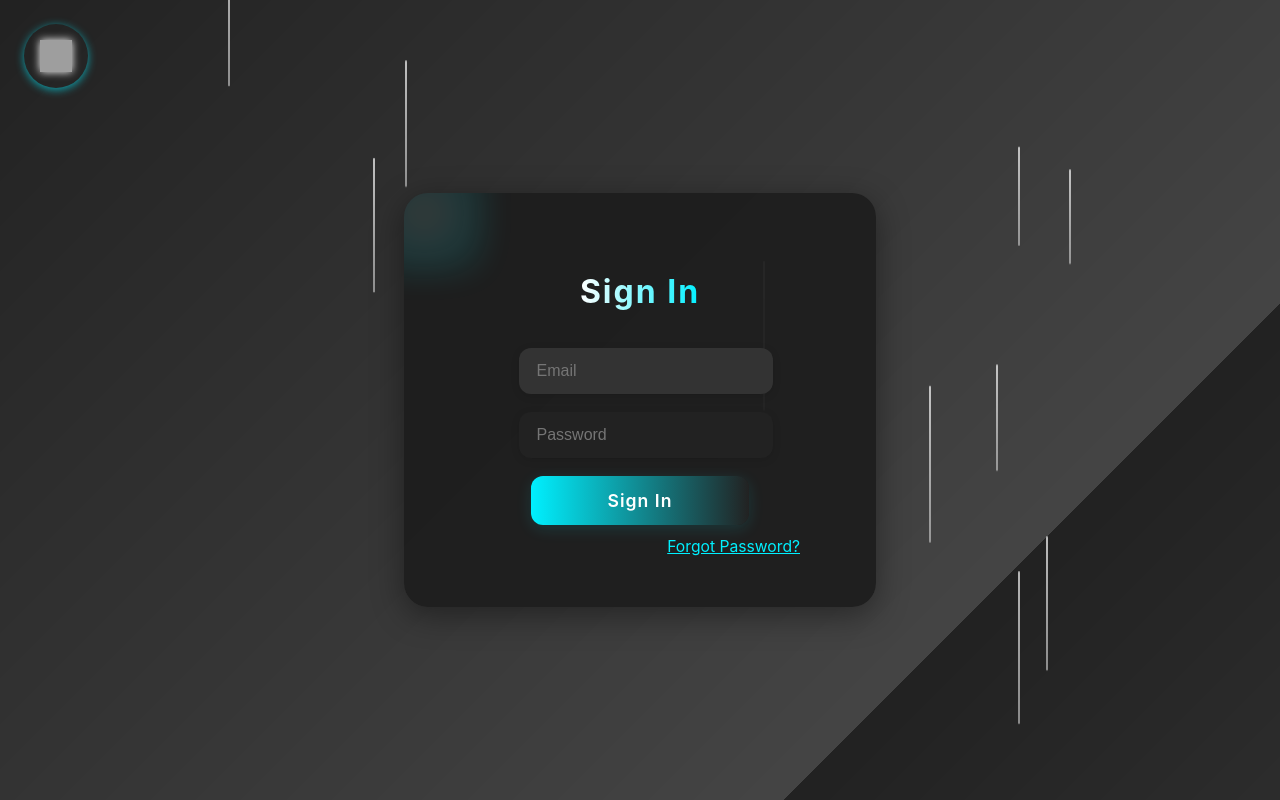
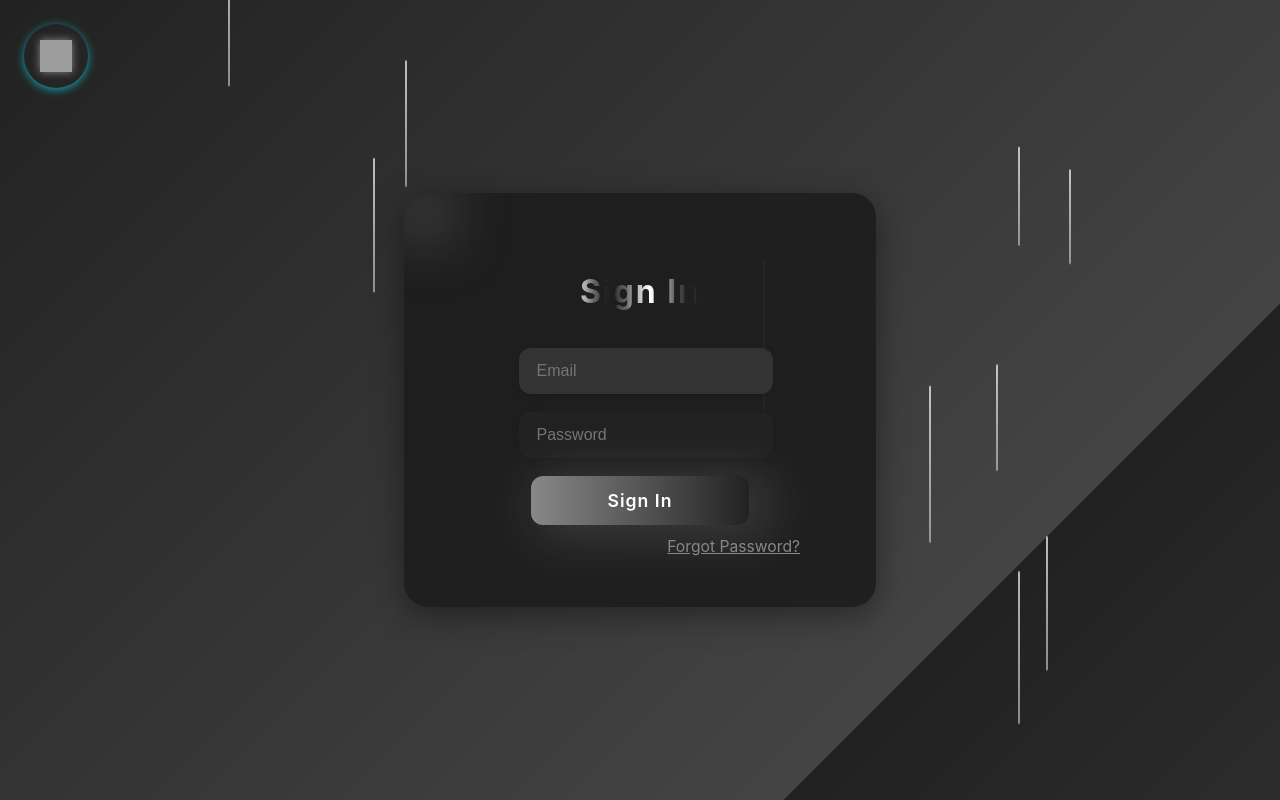
Before and after one commit to PaidYusuf/monochrome_todo, a React (Vite) app: page /login in a window 1280 px wide. Built offline with nearby package versions, Linux system fonts and the light colour scheme; grey boxes are pictures that could not be loaded.

Commit message:
Monochrome UI, animated shadow, moving glow, and improved home icon

```diff
--- a/frontend/src/pages/LoginPage.jsx
+++ b/frontend/src/pages/LoginPage.jsx
@@ -83,14 +83,20 @@ const LoginBox = styled.div`
 
 const FuturisticGlow = styled.div`
   position: absolute;
-  top: -40px;
-  left: -40px;
+  pointer-events: none;
   width: 120px;
   height: 120px;
-  background: radial-gradient(circle, #fff 0%, #00f0ff 60%, transparent 100%);
+  background: radial-gradient(circle, #eee 0%, #444 60%, transparent 100%);
   opacity: 0.12;
   filter: blur(16px);
   z-index: 0;
+  left: ${({ x }) => x}px;
+  top: ${({ y }) => y}px;
+`;
+
+const gradientMove = keyframes`
+  0% { background-position: 100% 50%; }
+  100% { background-position: 0% 50%; }
 `;
 
 const Title = styled.h2`
@@ -99,7 +105,20 @@ const Title = styled.h2`
   letter-spacing: 2px;
   margin-bottom: 32px;
   text-align: center;
-  background: linear-gradient(90deg, #fff 0%, #00f0ff 100%);
+  background: repeating-linear-gradient(90deg,
+    rgba(34,34,34,0.85) 0px, rgba(34,34,34,0.85) 8px,
+    #444 12px, #555 16px,
+    #666 20px, #888 24px,
+    #aaa 28px, #bbb 32px,
+    #ccc 36px, #eee 40px,
+    #fff 44px, #eee 48px,
+    #ccc 52px, #bbb 56px,
+    #aaa 60px, #888 64px,
+    #666 68px, #555 72px,
+    #444 76px, rgba(34,34,34,0.85) 80px
+  );
+  background-size: 400% 100%;
+  animation: ${gradientMove} 30s linear infinite;
   -webkit-background-clip: text;
   -webkit-text-fill-color: transparent;
   background-clip: text;
@@ -126,26 +145,36 @@ const Input = styled.input`
   }
 `;
 
+const shadowMove = keyframes`
+  0% { box-shadow: 0 -12px 48px 8px rgba(120,120,120,0.32); }
+  25% { box-shadow: 24px 0 48px 8px rgba(120,120,120,0.32); }
+  50% { box-shadow: 0 12px 48px 8px rgba(120,120,120,0.32); }
+  75% { box-shadow: -24px 0 48px 8px rgba(120,120,120,0.32); }
+  100% { box-shadow: 0 -12px 48px 8px rgba(120,120,120,0.32); }
+`;
+
 const Button = styled.button`
   width: 90%;
   max-width: 320px;
   padding: 14px 0;
   border-radius: 12px;
   border: none;
-  background: linear-gradient(90deg, #00f0ff 0%, #222 100%);
+  background: linear-gradient(90deg, #888 0%, #222 100%);
   color: #fff;
   font-size: 1.1rem;
   font-weight: 600;
   letter-spacing: 1px;
   cursor: pointer;
-  box-shadow: 0 4px 16px rgba(0,240,255,0.12);
-  transition: background 0.2s, transform 0.2s;
+  box-shadow: 0 0 48px 8px rgba(120,120,120,0.32);
+  animation: ${shadowMove} 4s linear infinite;
+  transition: background 0.2s, transform 0.2s, animation-duration 0.2s;
   display: block;
   margin-left: auto;
   margin-right: auto;
   &:hover {
-    background: linear-gradient(90deg, #222 0%, #00f0ff 100%);
+    background: linear-gradient(90deg, #222 0%, #888 100%);
     transform: scale(1.04);
+    animation-duration: 1.2s;
   }
 `;
 
@@ -180,7 +209,7 @@ const HomeButton = styled.button`
   justify-content: center;
   &:hover img {
     transform: scale(1.15);
-    filter: drop-shadow(0 0 8px #00f0ff);
+  filter: drop-shadow(0 0 8px #888);
     transition: transform 0.2s, filter 0.2s;
   }
 `;
@@ -192,12 +221,12 @@ const ForgotPassword = styled.div`
   margin: 10px auto 0 auto;
   text-align: right;
   font-size: 0.98rem;
-  color: #00f0ff;
+  color: #888;
   cursor: pointer;
   text-decoration: underline;
   transition: color 0.2s;
   &:hover {
-    color: #fff;
+    color: #eee;
   }
 `;
 
@@ -206,6 +235,7 @@ const LoginPage = () => {
   const [password, setPassword] = useState('');
   const [error, setError] = useState('');
   const [loading, setLoading] = useState(false);
+  const [glowPos, setGlowPos] = useState({ x: -40, y: -40 });
   const navigate = useNavigate();
 
   const handleLogin = async (e) => {
@@ -234,10 +264,20 @@ const LoginPage = () => {
       <RainingBackground />
       <HomeButton onClick={() => navigate('/')} title="Return Home">
         {/* Home icon from Icons8 */}
-        <img src="https://img.icons8.com/ios-filled/50/ffffff/home.png" alt="Home Icon" width="32" height="32" style={{filter: 'drop-shadow(0 0 4px #fff)'}} />
+  <img src="https://img.icons8.com/ios-filled/50/888888/home.png" alt="Home Icon" width="32" height="32" style={{filter: 'drop-shadow(0 0 4px #888)'}} />
       </HomeButton>
-      <LoginBox>
-        <FuturisticGlow />
+      <LoginBox
+        onMouseMove={e => {
+          const box = e.currentTarget.getBoundingClientRect();
+          setGlowPos({
+            x: e.clientX - box.left - 60,
+            y: e.clientY - box.top - 60
+          });
+        }}
+  // onMouseLeave removed so glow stays at last position
+        style={{ position: 'relative' }}
+      >
+        <FuturisticGlow x={glowPos.x} y={glowPos.y} />
         <Title>Sign In</Title>
         {error && <ErrorMsg>{error}</ErrorMsg>}
         <form onSubmit={handleLogin}>
```
